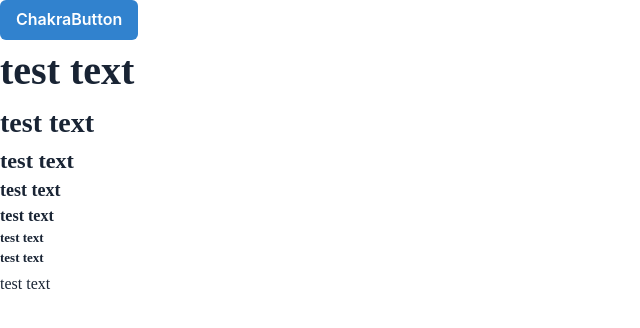
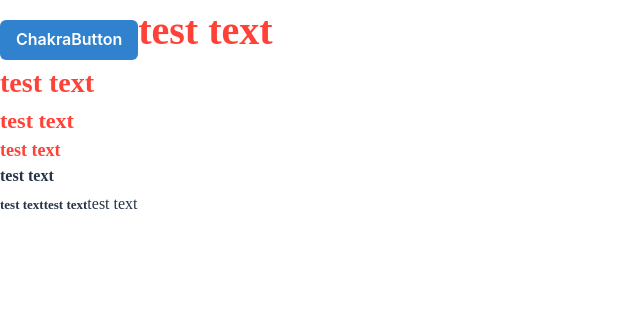
Before and after one commit to tangxife/react.ts.void, a React (Create React App) app: page / in a window 1280 px wide. Shown: the top 328 px of the page, without its empty margins (0-640 px from the left). Built offline with nearby package versions, Linux system fonts and the light colour scheme; no server answers.

Commit message:
fix: modify Text component

```diff
--- a/src/App.tsx
+++ b/src/App.tsx
@@ -1,8 +1,9 @@
 import React from "react"
 import { ApolloProvider } from "@apollo/client"
 import { ChakraProvider, Button } from "@chakra-ui/react"
-import Span from "./components/Span"
+import Text from "./components/Text"
 import ExchangeRates from "./pages/ExchangeRates/ExchangeRates"
+import theme from "./theme/theme"
 
 import { useApollo } from "./hooks/Apollo/useApollo"
 
@@ -14,14 +15,30 @@ function App() {
       <ChakraProvider>
         <div className="App">
           <Button colorScheme="blue">ChakraButton</Button>
-          <Span textStyle="h1">test text</Span>
-          <Span textStyle="h2">test text</Span>
-          <Span textStyle="h3">test text</Span>
-          <Span textStyle="h4">test text</Span>
-          <Span textStyle="h5">test text</Span>
-          <Span textStyle="h6">test text</Span>
-          <Span textStyle="h6">test text</Span>
-          <Span textStyle="md">test text</Span>
+          <Text fontStyle="h1" fontColor={theme.Color.Error.error} as="span">
+            test text
+          </Text>
+          <Text fontStyle="h2" fontColor={theme.Color.Error.error}>
+            test text
+          </Text>
+          <Text fontStyle="h3" fontColor={theme.Color.Error.error} as="span">
+            test text
+          </Text>
+          <Text fontStyle="h4" fontColor={theme.Color.Error.error} as="p">
+            test text
+          </Text>
+          <Text fontStyle="h5" fontColor={theme.Color.Text.text02} as="p">
+            test text
+          </Text>
+          <Text fontStyle="h6" fontColor={theme.Color.Text.text02} as="span">
+            test text
+          </Text>
+          <Text fontStyle="h6" fontColor={theme.Color.Text.text02} as="span">
+            test text
+          </Text>
+          <Text fontStyle="md" fontColor={theme.Color.Text.text02} as="span">
+            test text
+          </Text>
           <ExchangeRates />
         </div>
       </ChakraProvider>
--- a/src/components/Span.tsx
+++ /dev/null
@@ -1,99 +0,0 @@
-import React from "react"
-import { Text as ChakraText } from "@chakra-ui/react"
-import theme from "../theme/theme"
-
-type StyleType = {
-  fontFamily: string
-  fontStyle: string
-  fontWeight: string
-  color: string
-  fontSize: string
-  lineHeight: string
-}
-
-type PropsType = {
-  textStyle:
-    | "h1"
-    | "h2"
-    | "h3"
-    | "h4"
-    | "h5"
-    | "h6"
-    | "md"
-    | "md-thin"
-    | "sm"
-    | "sm-thin"
-    | "sm-bold"
-    | "xsm"
-    | "xsm-thin"
-    | "xsm-bold"
-  as?: "span" | "Text"
-}
-
-const Span: React.FC<PropsType> = ({ textStyle, as, children }) => {
-  const commonStyle = {
-    fontFamily: "Noto Sans JP",
-    fontStyle: "normal",
-    fontWeight: "700",
-    color: theme.Color.Text.text01
-  }
-
-  type TestType = Pick<PropsType, "as">
-  const h1Style = { ...commonStyle, fontSize: "40px", lineHeight: "61px" }
-  const h2Style = { ...commonStyle, fontSize: "28px", lineHeight: "43px" }
-  const h3Style = { ...commonStyle, fontSize: "22px", lineHeight: "33px" }
-  const h4Style = { ...commonStyle, fontSize: "18px", lineHeight: "27px" }
-  const h5Style = { ...commonStyle, fontSize: "16px", lineHeight: "24px" }
-  const h6Style = { ...commonStyle, fontSize: "13px", lineHeight: "20px" }
-  const mdStyle = { ...commonStyle, fontWeight: "500", fontSize: "16px", lineHeight: "195.5%" }
-  const mdThinStyle = { ...commonStyle, fontWeight: "400", fontSize: "16px", lineHeight: "195.5%" }
-  const smStyle = { ...commonStyle, fontWeight: "500", fontSize: "14px", lineHeight: "134%" }
-  const smThinStyle = { ...commonStyle, fontWeight: "400", fontSize: "14px", lineHeight: "134%" }
-  const smBoldStyle = { ...commonStyle, fontWeight: "700", fontSize: "14px", lineHeight: "134%" }
-  const xsmStyle = { ...commonStyle, fontWeight: "500", fontSize: "12px", lineHeight: "122%" }
-  const xsmThinStyle = { ...commonStyle, fontWeight: "400", fontSize: "12px", lineHeight: "122%" }
-  const xsmBoldStyle = { ...commonStyle, fontWeight: "700", fontSize: "12px", lineHeight: "122%" }
-
-  const renderText = (fontStyle: StyleType, elType?: TestType) => {
-    return elType && elType === "span" ? (
-      <span style={fontStyle}>{children}</span>
-    ) : (
-      <ChakraText style={fontStyle}>{children}</ChakraText>
-    )
-  }
-
-  switch (textStyle) {
-    case "h1":
-      return renderText(h1Style, { as })
-    case "h2":
-      return renderText(h2Style, { as })
-    case "h3":
-      return renderText(h3Style, { as })
-    case "h4":
-      return renderText(h4Style, { as })
-    case "h5":
-      return renderText(h5Style, { as })
-    case "h6":
-      return renderText(h6Style, { as })
-    case "md":
-      return renderText(mdStyle, { as })
-    case "md-thin":
-      return renderText(mdThinStyle, { as })
-    case "sm":
-      return renderText(smStyle, { as })
-    case "sm-thin":
-      return renderText(smThinStyle, { as })
-    case "sm-bold":
-      return renderText(smBoldStyle, { as })
-    case "xsm":
-      return renderText(xsmStyle, { as })
-    case "xsm-thin":
-      return renderText(xsmThinStyle, { as })
-    case "xsm-bold":
-      return renderText(xsmBoldStyle, { as })
-    default:
-      return <></>
-  }
-}
-
-export default Span
--- /dev/null
+++ b/src/components/Text.tsx
@@ -0,0 +1,179 @@
+import React from "react"
+import { Text as ChakraText } from "@chakra-ui/react"
+import theme from "../theme/theme"
+
+type StyleType = {
+  fontFamily: string
+  fontStyle: string
+  fontWeight: string
+  color: string
+  fontSize: string
+  lineHeight: string
+}
+
+type PropsType = {
+  fontStyle:
+    | "h1"
+    | "h2"
+    | "h3"
+    | "h4"
+    | "h5"
+    | "h6"
+    | "md"
+    | "md-thin"
+    | "sm"
+    | "sm-thin"
+    | "sm-bold"
+    | "xsm"
+    | "xsm-thin"
+    | "xsm-bold"
+  fontColor?: string
+  as?: "span" | "p"
+}
+
+const Text: React.FC<PropsType> = ({ fontStyle, fontColor, children, as }) => {
+  const commonStyle = {
+    fontFamily: "Noto Sans JP",
+    fontStyle: "normal",
+    fontWeight: "700",
+    color: fontColor ? fontColor : theme.Color.Text.text01
+  }
+
+  const h1Style = {
+    ...commonStyle,
+    fontSize: "40px",
+    lineHeight: "61px"
+  }
+
+  const h2Style = {
+    ...commonStyle,
+    fontSize: "28px",
+    lineHeight: "43px"
+  }
+
+  const h3Style = {
+    ...commonStyle,
+    fontSize: "22px",
+    lineHeight: "33px"
+  }
+
+  const h4Style = {
+    ...commonStyle,
+    fontSize: "18px",
+    lineHeight: "27px"
+  }
+
+  const h5Style = {
+    ...commonStyle,
+    fontSize: "16px",
+    lineHeight: "24px"
+  }
+
+  const h6Style = {
+    ...commonStyle,
+    fontSize: "13px",
+    lineHeight: "20px"
+  }
+
+  const mdStyle = {
+    ...commonStyle,
+    fontWeight: "500",
+    fontSize: "16px",
+    lineHeight: "195.5%"
+  }
+
+  const mdThinStyle = {
+    ...commonStyle,
+    fontWeight: "400",
+    fontSize: "16px",
+    lineHeight: "195.5%"
+  }
+
+  const smStyle = {
+    ...commonStyle,
+    fontWeight: "500",
+    fontSize: "14px",
+    lineHeight: "134%"
+  }
+
+  const smThinStyle = {
+    ...commonStyle,
+    fontWeight: "400",
+    fontSize: "14px",
+    lineHeight: "134%"
+  }
+
+  const smBoldStyle = {
+    ...commonStyle,
+    fontWeight: "700",
+    fontSize: "14px",
+    lineHeight: "134%"
+  }
+
+  const xsmStyle = {
+    ...commonStyle,
+    fontWeight: "500",
+    fontSize: "12px",
+    lineHeight: "122%",
+    color: fontColor ? fontColor : ""
+  }
+
+  const xsmThinStyle = {
+    ...commonStyle,
+    fontWeight: "400",
+    fontSize: "12px",
+    lineHeight: "122%",
+    color: fontColor ? fontColor : ""
+  }
+
+  const xsmBoldStyle = {
+    ...commonStyle,
+    fontWeight: "700",
+    fontSize: "12px",
+    lineHeight: "122%",
+    color: fontColor ? fontColor : ""
+  }
+
+  const renderText = (fontStyle: StyleType, elType?: string) => {
+    return elType && elType === "span" ? (
+      <span style={fontStyle}>{children}</span>
+    ) : (
+      <ChakraText style={fontStyle}>{children}</ChakraText>
+    )
+  }
+
+  switch (fontStyle) {
+    case "h1":
+      return renderText(h1Style, as)
+    case "h2":
+      return renderText(h2Style, as)
+    case "h3":
+      return renderText(h3Style, as)
+    case "h4":
+      return renderText(h4Style, as)
+    case "h5":
+      return renderText(h5Style, as)
+    case "h6":
+      return renderText(h6Style, as)
+    case "md":
+      return renderText(mdStyle, as)
+    case "md-thin":
+      return renderText(mdThinStyle, as)
+    case "sm":
+      return renderText(smStyle, as)
+    case "sm-thin":
+      return renderText(smThinStyle, as)
+    case "sm-bold":
+      return renderText(smBoldStyle, as)
+    case "xsm":
+      return renderText(xsmStyle, as)
+    case "xsm-thin":
+      return renderText(xsmThinStyle, as)
+    case "xsm-bold":
+      return renderText(xsmBoldStyle, as)
+    default:
+      return <></>
+  }
+}
+
+export default Text
```
